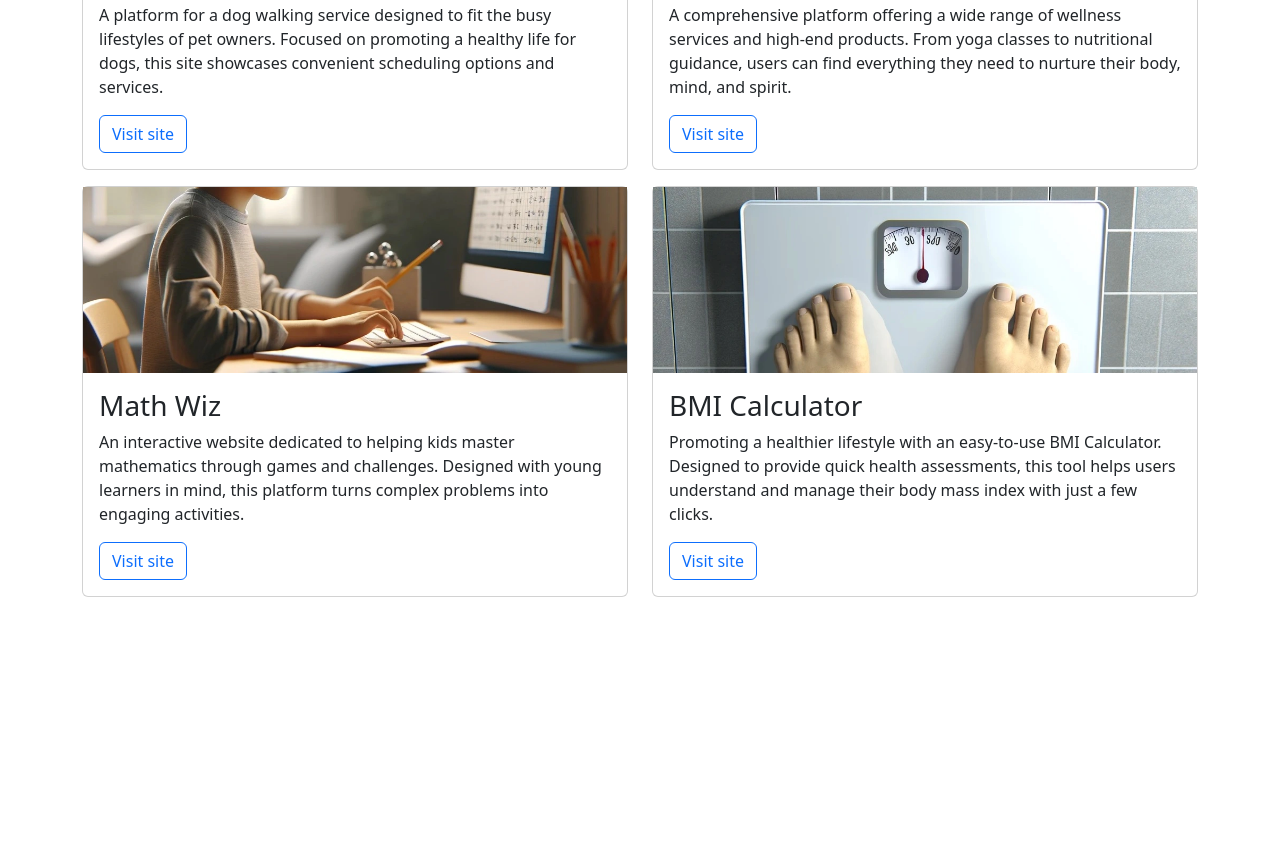
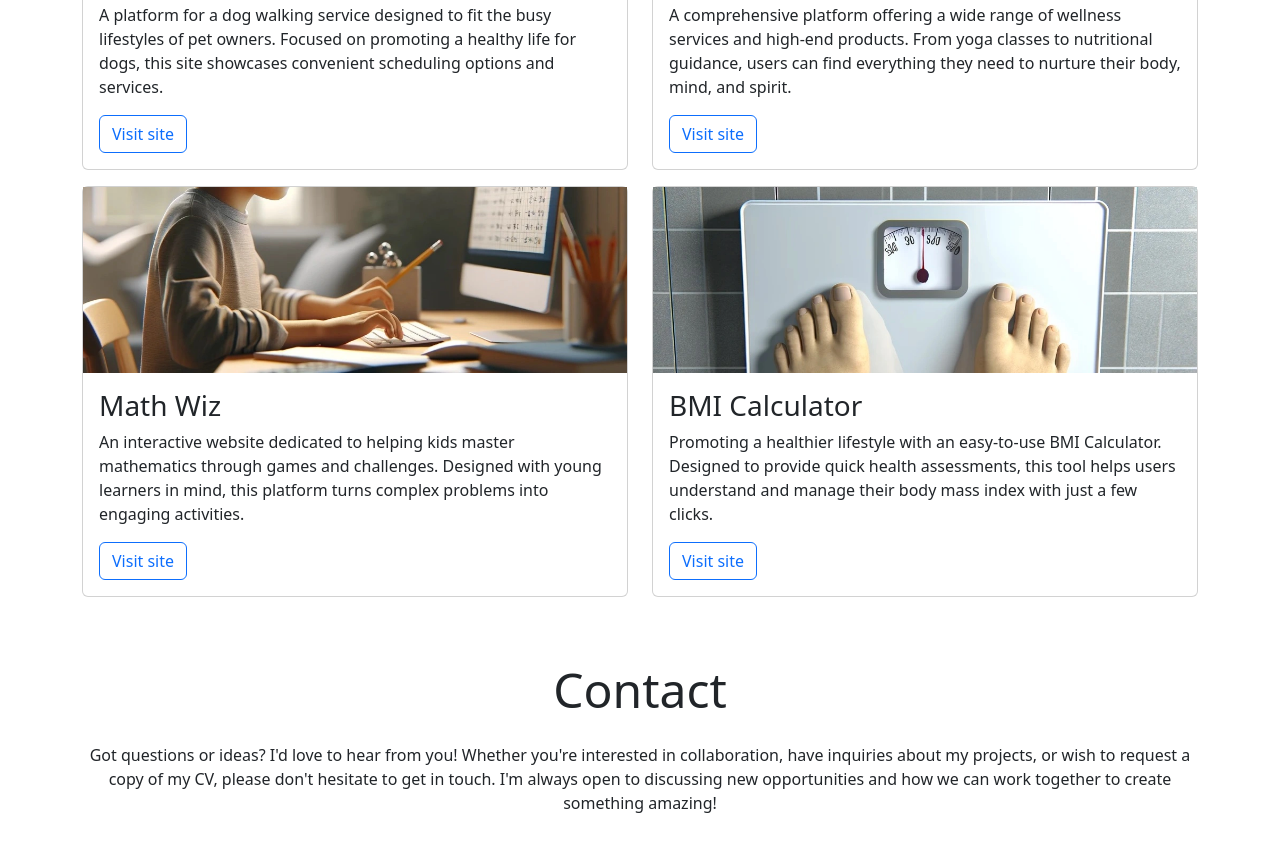
Before and after one commit to lindanwajei2205/bootstrap.repo.practice, a plain HTML site: page index.html in a window 1280 px wide. Shown: the part 1238-2093 px from the top of the page. Before the commit the page ends 1875 px from the top, so only its background shows below. Drawn offline with nearby package versions, Linux system fonts and the light colour scheme.

Commit message:
Add contact section

```diff
--- a/index.html
+++ b/index.html
@@ -168,6 +168,21 @@
 
   </main>
 
+  <!-- footer section -->
+   <footer id="contact" class="container">
+      <div class="row justify-content-center">
+        <div class="col-12 text-center my-4">
+          <h2 class="display-5">Contact</h2>
+          <p class="mt-4">Got questions or ideas? I'd love to hear from you! Whether you're interested in collaboration, have inquiries about my projects, or wish to request a copy of my CV, please don't hesitate to get in touch.
+            I'm always open to discussing new opportunities and how we can work together to create something amazing!
+          </p>
+        </div>
+          <div class="col-12 col-md-10 col-lg-8">
+            <!-- add your form here -->
+          </div>
+      </div>
+   </footer>
+
 
   <!-- Bootstrap Javascript -->
   <script src="https://cdn.jsdelivr.net/npm/@popperjs/core@2.11.8/dist/umd/popper.min.js"
```
